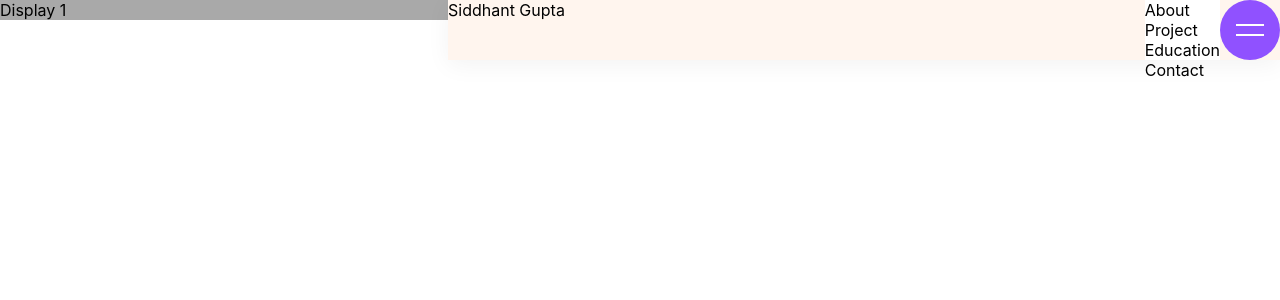
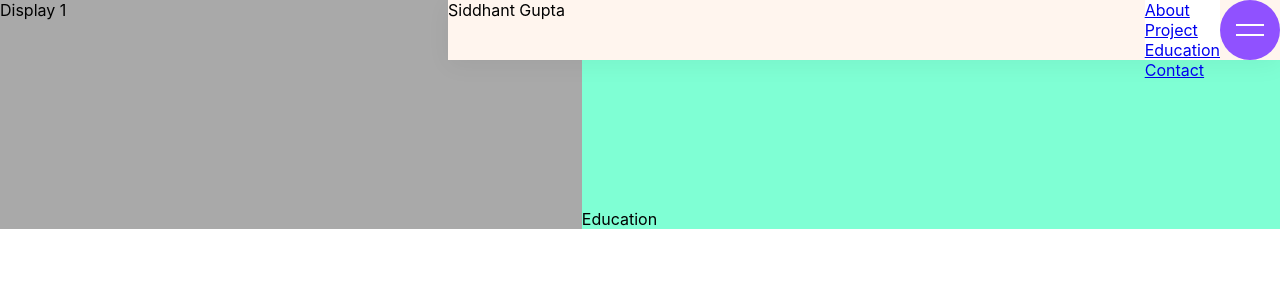
Before and after one commit to guptaSiddhant-JS/siddhantgupta.in, a React (Create React App) app: page /education in a window 1280 px wide. Shown: the top 300 px of the page. Built offline with nearby package versions, Linux system fonts and the light colour scheme.

Commit message:
Added wireing on React Router Dom

```diff
--- a/package.json
+++ b/package.json
@@ -8,6 +8,7 @@
     "@testing-library/user-event": "^12.8.3",
     "react": "^17.0.2",
     "react-dom": "^17.0.2",
+    "react-router-dom": "^5.2.0",
     "react-scripts": "4.0.3",
     "web-vitals": "^1.1.2"
   },
--- a/src/App.js
+++ b/src/App.js
@@ -1,6 +1,7 @@
 
 import ContectDisplay from './components/Displays/contentDisplay/ContectDisplay';
 import InfoDisplay from './components/Displays/infoDisplay/InfoDisplay';
+import { BrowserRouter } from "react-router-dom";
 import './App.css';
 
 function App() {
@@ -9,7 +10,10 @@ function App() {
     {/* <div >Siddhant Gupta Web</div> */}
     <div className='display'>
       <ContectDisplay />
-      <InfoDisplay />
+      <BrowserRouter>
+          <InfoDisplay />
+      </BrowserRouter>
+
     </div>
     </div>
   );
--- a/src/components/Displays/infoDisplay/InfoDisplay.js
+++ b/src/components/Displays/infoDisplay/InfoDisplay.js
@@ -1,11 +1,23 @@
 import React from 'react';
 import Navabar from '../../navbar/Navbar';
 import styles from "./InfoDisplay.module.css";
+import About from '../../pages/about/About'
+import Contact from "../../pages/contact/Contact";
+import Project from '../../pages/projects/Projects';
+import Education from '../../pages/education/Education';
+import {    Route , Switch , Redirect } from "react-router-dom";
 const InfoDisplay = () =>{
     return (
         <div className={styles.container}>
             <Navabar />
+            <Switch >
+                 <Route exact path='/about' component={About} />
+                 <Route exact path='/project' component={Project} />
+                 <Route exact path='/education' component={Education} />
+                 <Route exact path='/Contact' component={Contact} />
+                 <Redirect to='/about' />
+            </Switch >
         </div>
-    );
+    )
 }
 export default InfoDisplay;
--- a/src/components/navbar/Navbar.js
+++ b/src/components/navbar/Navbar.js
@@ -1,11 +1,11 @@
 import React, { useState } from "react";
+import { Link } from "react-router-dom";
 import styles from './Navbar.module.css'
 const Navabar = () => {
     const [isActive, setActive] = useState("false");
     const handleToggle = () => {
         setActive(!isActive);
       };
-      console.log(isActive);
   return (
       <div>
           <header >
@@ -13,10 +13,10 @@ const Navabar = () => {
               <div className={`${styles.toggle} ${!isActive ? styles.active: ''}`} onClick={handleToggle}></div>
               <div  className={styles.navbar}>
                 <ul>
-                    <li> About   </li>
-                    <li>  Project  </li>
-                    <li>  Education  </li>
-                    <li>   Contact </li>
+                    <li> <Link to='/about'>About</Link>   </li>
+                    <li> <Link to='/project'>Project</Link>   </li>
+                    <li> <Link to='/education'>Education</Link>   </li>
+                    <li> <Link to='/contact'> Contact </Link> </li>
 
                 </ul>
               </div>
--- a/src/components/pages/about/About.module.css
+++ b/src/components/pages/about/About.module.css
@@ -0,0 +1,3 @@
+.container{
+    margin-top: 30%;
+}
--- a/src/components/pages/contact/Contact.js
+++ b/src/components/pages/contact/Contact.js
@@ -3,7 +3,7 @@ import styles from './Contact.module.css'
 const Contact = () =>{
   return (
       <div className={styles.container}>
-          Display 1
+         Contact
       </div>
   );
 }
--- a/src/components/pages/contact/Contact.module.css
+++ b/src/components/pages/contact/Contact.module.css
@@ -0,0 +1,3 @@
+.container{
+    margin-top: 30%;
+}
--- a/src/components/pages/education/Eduction.js
+++ b/src/components/pages/education/Education.js
@@ -3,7 +3,7 @@ import styles from './Education.module.css'
 const Education = () =>{
   return (
       <div className={styles.container}>
-          Display 1
+         Education
       </div>
   );
 }
--- a/src/components/pages/education/Education.module.css
+++ b/src/components/pages/education/Education.module.css
@@ -0,0 +1,3 @@
+.container{
+    margin-top: 30%;
+}
--- a/src/components/pages/projects/Projects.js
+++ b/src/components/pages/projects/Projects.js
@@ -3,7 +3,7 @@ import styles from './Projects.module.css'
 const Projects = () =>{
   return (
       <div className={styles.container}>
-          Display 1
+        Project
       </div>
   );
 }
--- a/src/components/pages/projects/Projects.module.css
+++ b/src/components/pages/projects/Projects.module.css
@@ -0,0 +1,3 @@
+.container{
+    margin-top: 30%;
+}
```
Also changed, not shown: 1 other file (tests, documents, lock files or other folders).
